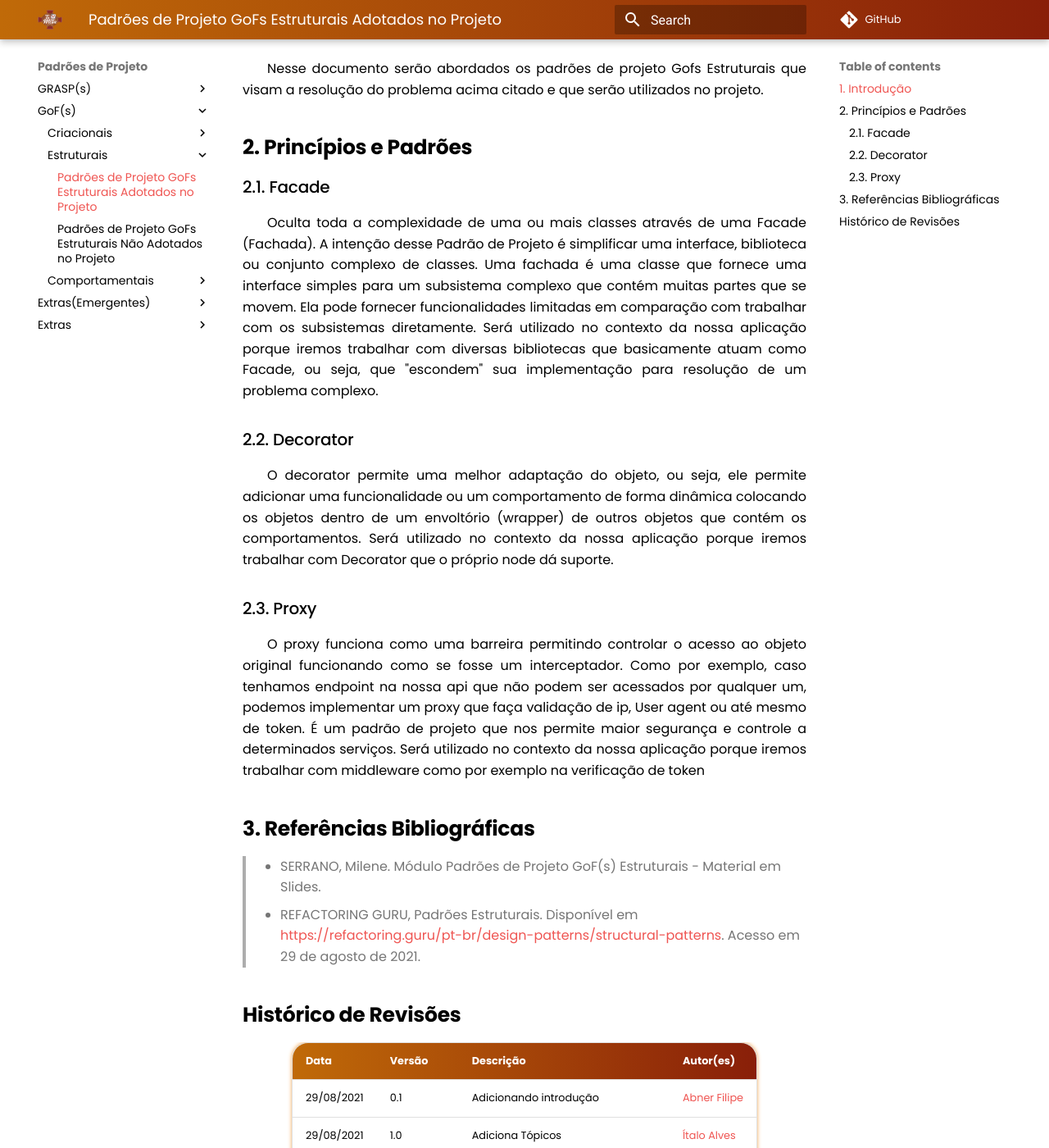
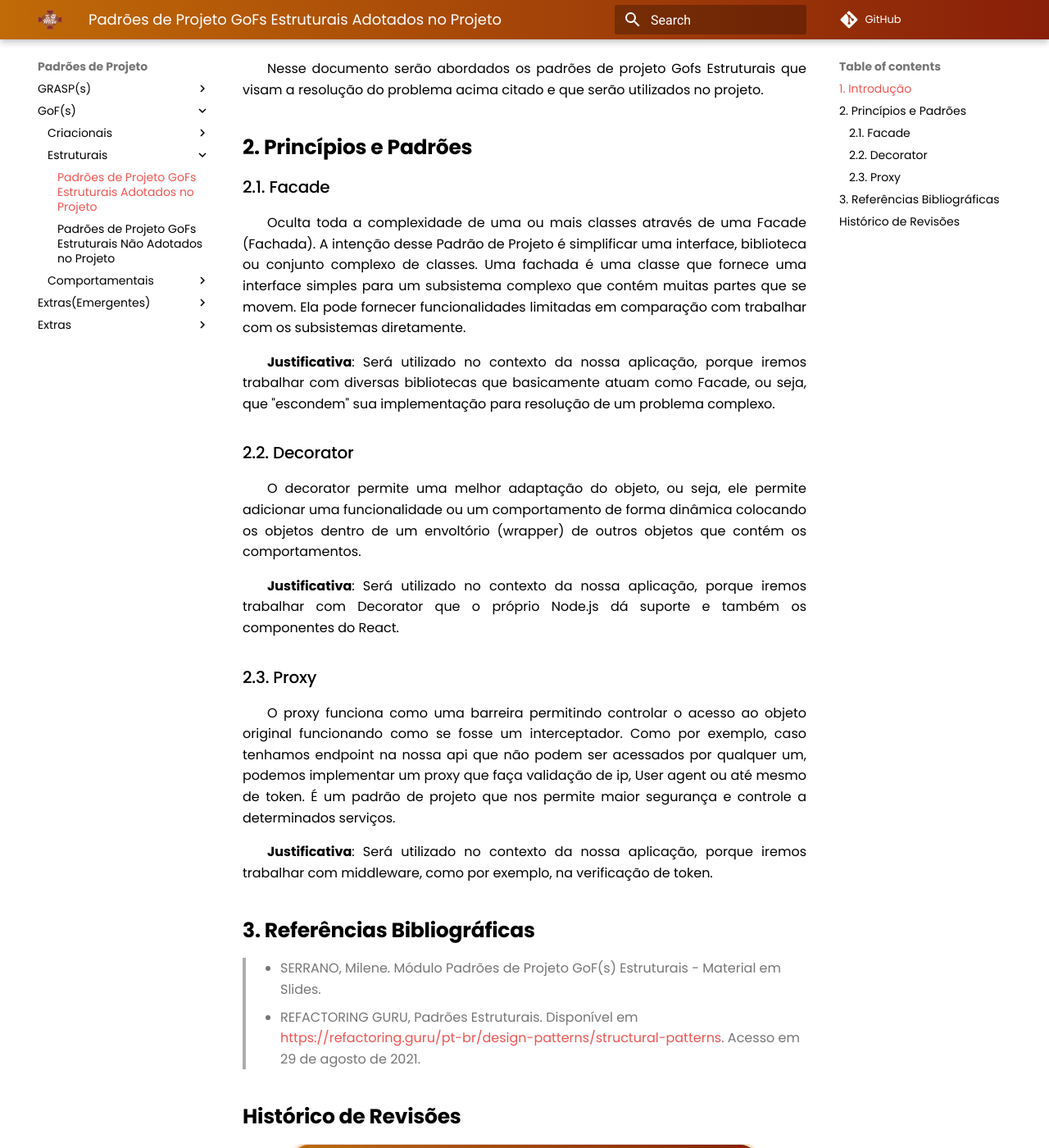
Before and after one commit to UnBArqDsw2021-1/2021.1_G02_TaNaMesa_docs, an MkDocs documentation site: the page built from docs/3-Padroes-de-Projeto/GoFs/Estruturais/Padroes-Adotados-no-Projeto.md, in a window 1280 px wide and 1400 px high, scrolled down 470 px. Shown: the whole window at 82% size. Built offline with MkDocs 1.6.1 and Material for MkDocs 9.7.7, drawn with Linux system fonts in a browser that asks for light colours; comment, search, counter and statistics services are not loaded; some of the changed text lies outside the part shown.

Commit message:
(#104) Destaca e revisa as justificativas GoFs estruturais adotados

```diff
--- a/docs/3-Padroes-de-Projeto/GoFs/Estruturais/Padroes-Adotados-no-Projeto.md
+++ b/docs/3-Padroes-de-Projeto/GoFs/Estruturais/Padroes-Adotados-no-Projeto.md
@@ -10,15 +10,21 @@
 
 ### 2.1. Facade
 
-Oculta toda a complexidade de uma ou mais classes através de uma Facade (Fachada). A intenção desse Padrão de Projeto é simplificar uma interface, biblioteca ou conjunto complexo de classes. Uma fachada é uma classe que fornece uma interface simples para um subsistema complexo que contém muitas partes que se movem. Ela pode fornecer funcionalidades limitadas em comparação com trabalhar com os subsistemas diretamente. Será utilizado no contexto da nossa aplicação porque iremos trabalhar com diversas bibliotecas que basicamente atuam como Facade, ou seja, que "escondem" sua implementação para resolução de um problema complexo.
+Oculta toda a complexidade de uma ou mais classes através de uma Facade (Fachada). A intenção desse Padrão de Projeto é simplificar uma interface, biblioteca ou conjunto complexo de classes. Uma fachada é uma classe que fornece uma interface simples para um subsistema complexo que contém muitas partes que se movem. Ela pode fornecer funcionalidades limitadas em comparação com trabalhar com os subsistemas diretamente.
+
+**Justificativa**: Será utilizado no contexto da nossa aplicação, porque iremos trabalhar com diversas bibliotecas que basicamente atuam como Facade, ou seja, que "escondem" sua implementação para resolução de um problema complexo.
 
 ### 2.2. Decorator
 
-O decorator permite uma melhor adaptação do objeto, ou seja, ele permite adicionar uma funcionalidade ou um comportamento de forma dinâmica colocando os objetos dentro de um envoltório (wrapper) de outros objetos que contém os comportamentos. Será utilizado no contexto da nossa aplicação porque iremos trabalhar com Decorator que o próprio node dá suporte.
+O decorator permite uma melhor adaptação do objeto, ou seja, ele permite adicionar uma funcionalidade ou um comportamento de forma dinâmica colocando os objetos dentro de um envoltório (wrapper) de outros objetos que contém os comportamentos.
+
+**Justificativa**: Será utilizado no contexto da nossa aplicação, porque iremos trabalhar com Decorator que o próprio Node.js dá suporte e também os componentes do React.
 
 ### 2.3. Proxy
 
-O proxy funciona como uma barreira permitindo controlar o acesso ao objeto original funcionando como se fosse um interceptador. Como por exemplo, caso tenhamos endpoint na nossa api que não podem ser acessados por qualquer um, podemos implementar um proxy que faça validação de ip, User agent ou até mesmo de token. É um padrão de projeto que nos permite maior segurança e controle a determinados serviços. Será utilizado no contexto da nossa aplicação porque iremos trabalhar com middleware como por exemplo na verificação de token
+O proxy funciona como uma barreira permitindo controlar o acesso ao objeto original funcionando como se fosse um interceptador. Como por exemplo, caso tenhamos endpoint na nossa api que não podem ser acessados por qualquer um, podemos implementar um proxy que faça validação de ip, User agent ou até mesmo de token. É um padrão de projeto que nos permite maior segurança e controle a determinados serviços.
+
+**Justificativa**: Será utilizado no contexto da nossa aplicação, porque iremos trabalhar com middleware, como por exemplo, na verificação de token.
 
 ## 3. Referências Bibliográficas
 
```
Also changed, not shown: other parts of docs/3-Padroes-de-Projeto/GoFs/Estruturais/Padroes-Adotados-no-Projeto.md (+6 -5 lines).
